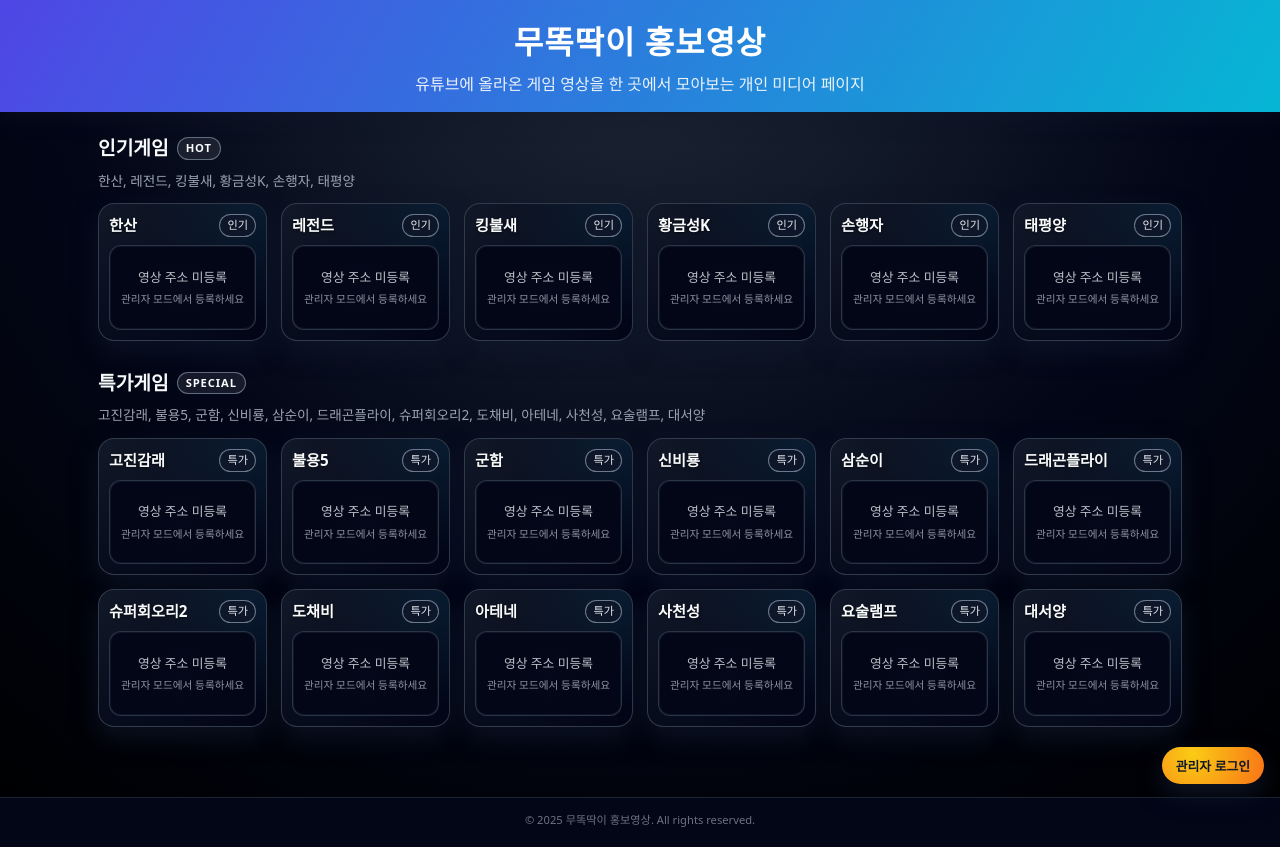
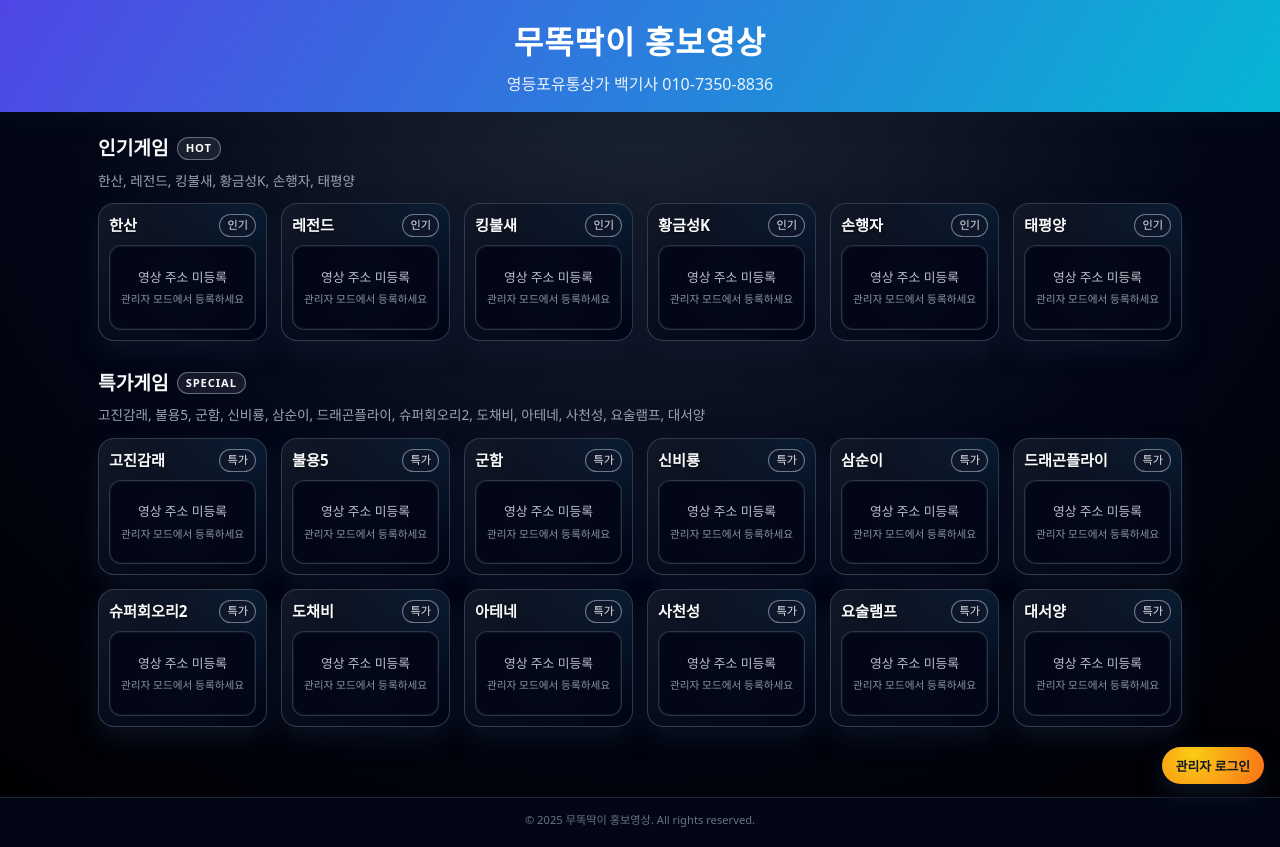
Before and after one commit to Jang75/myweb, a plain HTML site: page index.html in a window 1280 px wide. Drawn offline with Linux system fonts and the light colour scheme; a web font is replaced by a local one.

Commit message:
Add files via upload

```diff
--- a/index.html
+++ b/index.html
@@ -410,7 +410,7 @@
 <body>
   <header>
     <h1>무똑딱이 홍보영상</h1>
-    <p>유튜브에 올라온 게임 영상을 한 곳에서 모아보는 개인 미디어 페이지</p>
+    <p>영등포유통상가 백기사 010-7350-8836</p>
   </header>
 
   <main>
```
